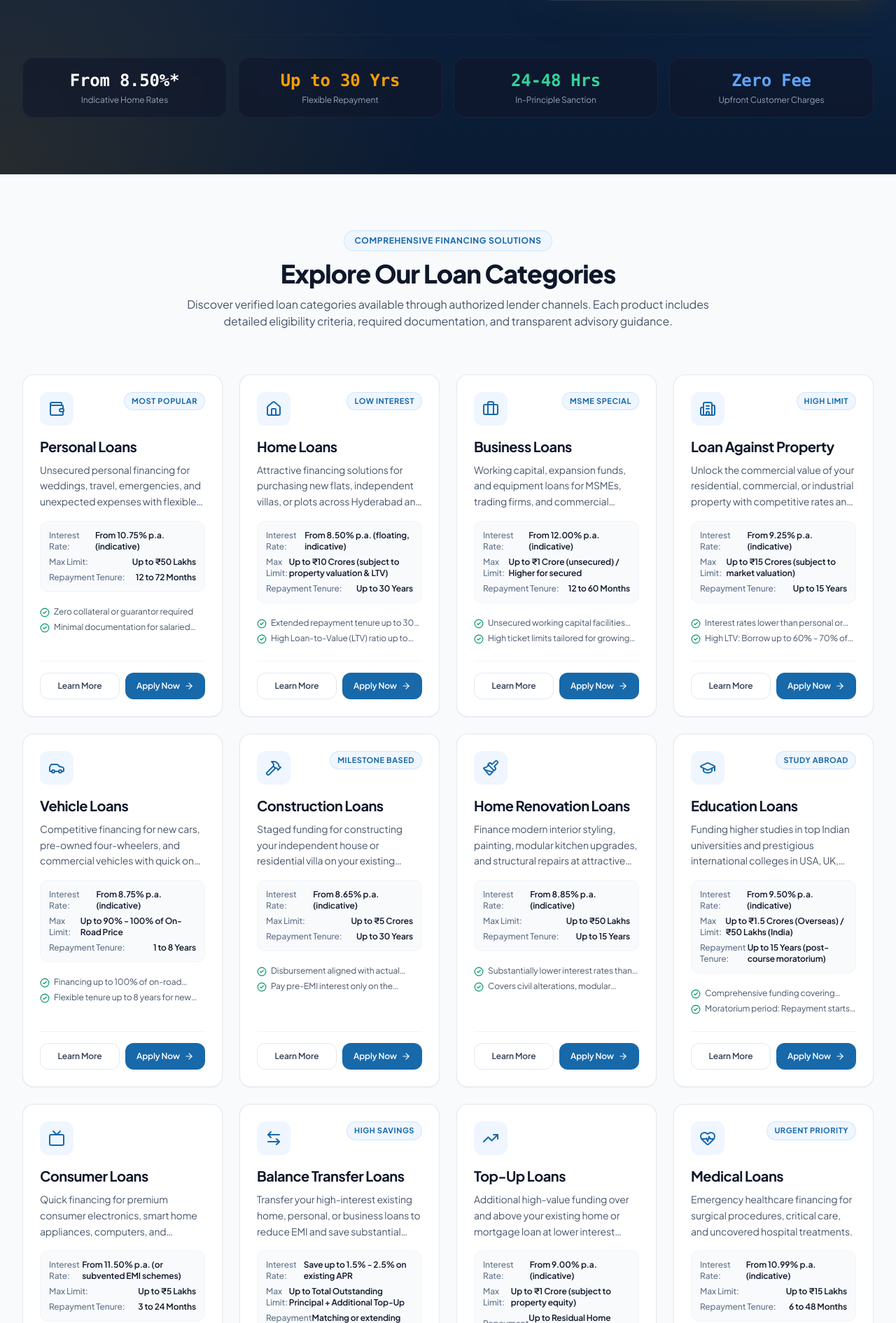
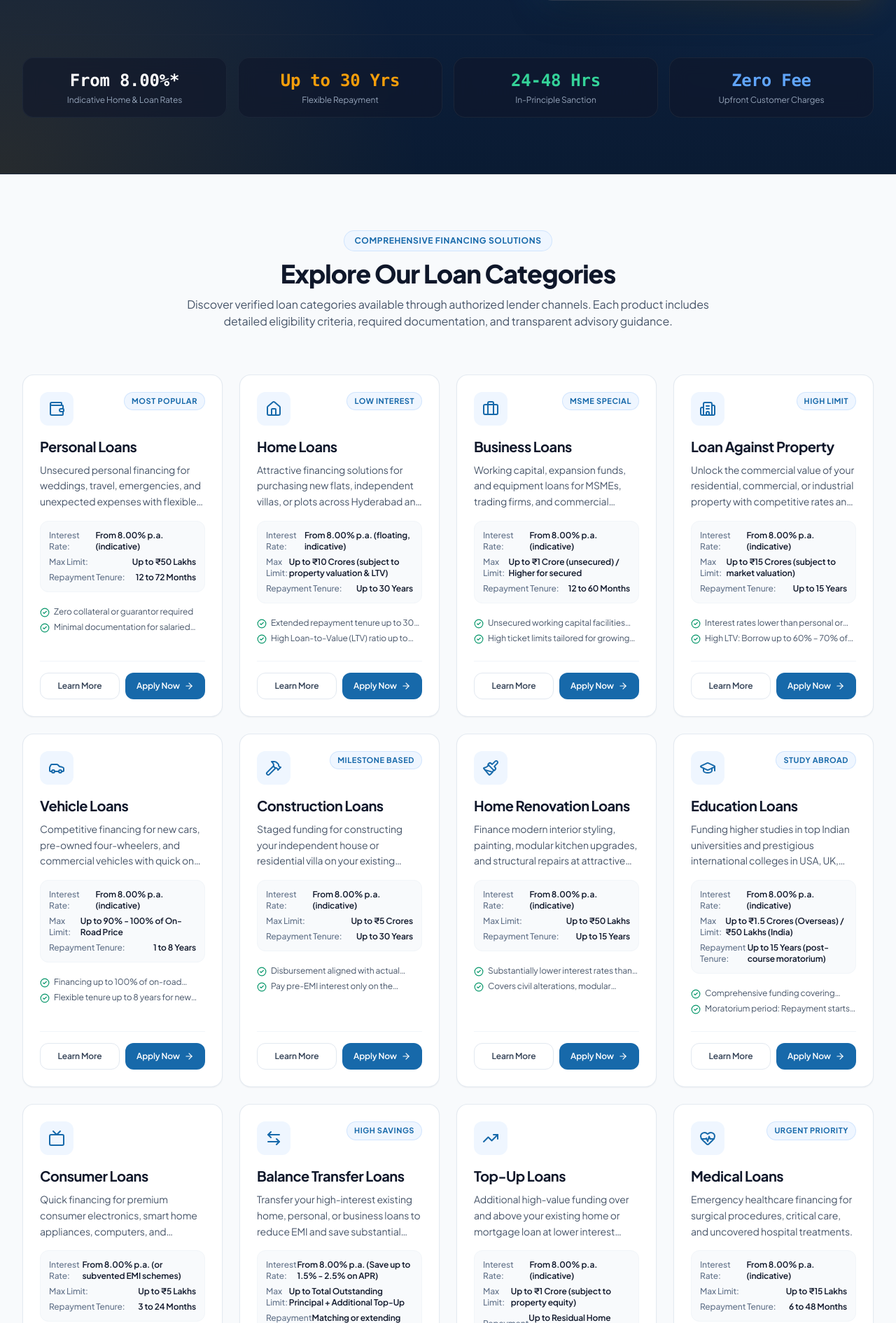
Before and after one commit to zippytechsystems/Zippy-ICIC-loans-connector-website, a React (Vite) app: page / in a window 1280 px wide. Shown: the part 1390-3280 px from the top of the page at 70% size. Built offline with nearby package versions, Linux system fonts and the light colour scheme.

Commit message:
feat(rates): update starting interest rates to 8.00% across all loan products and home banners

```diff
--- a/src/components/calculator/EmiCalculator.tsx
+++ b/src/components/calculator/EmiCalculator.tsx
@@ -12,7 +12,7 @@ interface EmiCalculatorProps {
 export const EmiCalculator: React.FC<EmiCalculatorProps> = ({
   defaultLoanType = 'Personal Loan',
   defaultAmount = 1000000,
-  defaultRate = 10.75,
+  defaultRate = 8.0,
   defaultTenureYears = 5
 }) => {
   const navigate = useNavigate();
@@ -116,7 +116,7 @@ export const EmiCalculator: React.FC<EmiCalculatorProps> = ({
               className="w-full h-2 bg-slate-200 rounded-lg appearance-none cursor-pointer accent-fintech-royal"
             />
             <div className="flex justify-between text-[11px] text-slate-400 font-medium">
-              <span>7.5% (Home Loans)</span>
+              <span>8.0% (Starting Rate)</span>
               <span>12% (Personal)</span>
               <span>22%</span>
             </div>
--- a/src/components/home/HeroImageSlider.tsx
+++ b/src/components/home/HeroImageSlider.tsx
@@ -53,7 +53,7 @@ const SLIDES: SlideItem[] = [
     headline: "Make Your Family's Dream Home a Reality",
     subheadline: 'End-to-end guidance for new flats, independent villas, and resale houses across Hyderabad & Telangana with competitive bank interest rates.',
     metrics: [
-      { label: 'Indicative Rates', value: 'From 8.50%*' },
+      { label: 'Indicative Rates', value: 'From 8.00%*' },
       { label: 'Max Tenure', value: 'Up to 30 Yrs' },
       { label: 'Sanction Speed', value: '24-48 Hrs*' }
     ],
--- a/src/data/loansData.ts
+++ b/src/data/loansData.ts
@@ -40,7 +40,7 @@ export const LOANS_DATA: LoanProduct[] = [
     shortDescription: "Unsecured personal financing for weddings, travel, emergencies, and unexpected expenses with flexible tenure.",
     heroHeadline: "Fast & Convenient Personal Loan Referral Guidance in Hyderabad",
     fullDescription: "Personal loans provide quick, multi-purpose liquidity without pledging any collateral. Whether you are planning a milestone family event, consolidating existing card obligations, funding sudden medical emergencies, or renovating your apartment in Hyderabad, our advisory service helps you structure your requirement and guides you through the application channel with partner lenders.",
-    indicativeRate: "From 10.75% p.a. (indicative)",
+    indicativeRate: "From 8.00% p.a. (indicative)",
     tenureRange: "12 to 72 Months",
     maxAmount: "Up to ₹50 Lakhs",
     processingTime: "24 – 72 Hours (subject to lender verification)",
@@ -108,7 +108,7 @@ export const LOANS_DATA: LoanProduct[] = [
     shortDescription: "Attractive financing solutions for purchasing new flats, independent villas, or plots across Hyderabad and Telangana.",
     heroHeadline: "Affordable Home Loan Guidance for Your Dream Property in Hyderabad",
     fullDescription: "Purchasing a home is one of the most critical financial decisions you will ever make. Our loan connector team provides end-to-end guidance for residential real estate acquisitions across Hyderabad, Cyberabad, and expanding Telangana corridors. We assist with assessing your borrowing capacity, structuring co-borrower profiles, understanding property legal scrutiny stages, and routing your application to authorized lending officers.",
-    indicativeRate: "From 8.50% p.a. (floating, indicative)",
+    indicativeRate: "From 8.00% p.a. (floating, indicative)",
     tenureRange: "Up to 30 Years",
     maxAmount: "Up to ₹10 Crores (subject to property valuation & LTV)",
     processingTime: "5 – 10 Working Days (including legal & technical verification)",
@@ -172,7 +172,7 @@ export const LOANS_DATA: LoanProduct[] = [
     shortDescription: "Working capital, expansion funds, and equipment loans for MSMEs, trading firms, and commercial enterprises in Telangana.",
     heroHeadline: "Scale Your Business With Tailored Commercial Loan Guidance",
     fullDescription: "From manufacturing units in Jeedimetla and Balanagar to IT solution providers in Madhapur and retail chains across Hyderabad, businesses need agile liquidity to seize market opportunities. Our referral assistance bridges business owners with authorized MSME and commercial banking desks for collateral-free term loans, cash credit (CC) limits, and overdraft facilities.",
-    indicativeRate: "From 12.00% p.a. (indicative)",
+    indicativeRate: "From 8.00% p.a. (indicative)",
     tenureRange: "12 to 60 Months",
     maxAmount: "Up to ₹1 Crore (unsecured) / Higher for secured",
     processingTime: "3 – 7 Working Days",
@@ -236,7 +236,7 @@ export const LOANS_DATA: LoanProduct[] = [
     shortDescription: "Unlock the commercial value of your residential, commercial, or industrial property with competitive rates and high limits.",
     heroHeadline: "Monetize Your Hyderabad Property With High-Value Mortgage Loans",
     fullDescription: "Loan Against Property (LAP) allows property owners in Hyderabad, Secunderabad, and adjoining Telangana regions to leverage self-occupied residential houses, commercial office spaces, or industrial plots. By mortgaging your registered real estate asset, you obtain high loan limits at substantially lower interest rates compared to unsecured funding, with repayment tenures stretching up to 15 years.",
-    indicativeRate: "From 9.25% p.a. (indicative)",
+    indicativeRate: "From 8.00% p.a. (indicative)",
     tenureRange: "Up to 15 Years",
     maxAmount: "Up to ₹15 Crores (subject to market valuation)",
     processingTime: "7 – 14 Working Days",
@@ -296,7 +296,7 @@ export const LOANS_DATA: LoanProduct[] = [
     shortDescription: "Competitive financing for new cars, pre-owned four-wheelers, and commercial vehicles with quick on-road funding.",
     heroHeadline: "Drive Your Ideal Vehicle Home With Guided Auto Loan Assistance",
     fullDescription: "Whether purchasing a brand-new electric vehicle, a premium sedan, or a verified pre-owned car in Hyderabad, auto financing provides quick access to road-ready mobility. We assist car buyers in navigating vehicle loan options, on-road price financing parameters, and seasonal festive interest packages offered through authorized lender networks.",
-    indicativeRate: "From 8.75% p.a. (indicative)",
+    indicativeRate: "From 8.00% p.a. (indicative)",
     tenureRange: "1 to 8 Years",
     maxAmount: "Up to 90% - 100% of On-Road Price",
     processingTime: "24 – 48 Hours",
@@ -351,7 +351,7 @@ export const LOANS_DATA: LoanProduct[] = [
     shortDescription: "Staged funding for constructing your independent house or residential villa on your existing freehold plot.",
     heroHeadline: "Build on Your Own Land With Stage-Wise Construction Loan Guidance",
     fullDescription: "If you already own an unencumbered residential plot in Hyderabad, Shadnagar, Medchal, or anywhere in Telangana, a construction loan funds the civil work and structural development step-by-step. Unlike generic lump-sum loans, construction finance disburses funds in stages corresponding to engineering milestones (foundation, plinth, slab casting, brickwork, and finishing), ensuring your interest outflow is matched to work completed.",
-    indicativeRate: "From 8.65% p.a. (indicative)",
+    indicativeRate: "From 8.00% p.a. (indicative)",
     tenureRange: "Up to 30 Years",
     maxAmount: "Up to ₹5 Crores",
     processingTime: "7 – 10 Working Days",
@@ -407,7 +407,7 @@ export const LOANS_DATA: LoanProduct[] = [
     shortDescription: "Finance modern interior styling, painting, modular kitchen upgrades, and structural repairs at attractive rates.",
     heroHeadline: "Revitalize Your Living Space With Home Improvement Financing",
     fullDescription: "Homes require aesthetic refreshes, structural waterproofing, and contemporary interior upgrades over time. Home Renovation Loans provide cost-effective liquidity to revamp your existing apartment or house in Hyderabad. Benefiting from interest rates far lower than unsecured credit lines, this secured facility lets you enhance your home's comfort, longevity, and capital valuation.",
-    indicativeRate: "From 8.85% p.a. (indicative)",
+    indicativeRate: "From 8.00% p.a. (indicative)",
     tenureRange: "Up to 15 Years",
     maxAmount: "Up to ₹50 Lakhs",
     processingTime: "3 – 5 Working Days",
@@ -462,7 +462,7 @@ export const LOANS_DATA: LoanProduct[] = [
     shortDescription: "Funding higher studies in top Indian universities and prestigious international colleges in USA, UK, Canada & Germany.",
     heroHeadline: "Empower Your Academic Ambitions With Global Education Loan Guidance",
     fullDescription: "Higher education opens international careers, and financing should never be an obstacle to your potential. Hyderabad sends thousands of bright engineering and management students annually to premier universities across the USA, UK, Australia, Germany, and India. Our loan connector guidance assists students and co-borrower parents in securing collateralized or non-collateral education financing covering tuition fees, living allowances, travel expenses, and health insurance.",
-    indicativeRate: "From 9.50% p.a. (indicative)",
+    indicativeRate: "From 8.00% p.a. (indicative)",
     tenureRange: "Up to 15 Years (post-course moratorium)",
     maxAmount: "Up to ₹1.5 Crores (Overseas) / ₹50 Lakhs (India)",
     processingTime: "5 – 10 Working Days",
@@ -518,7 +518,7 @@ export const LOANS_DATA: LoanProduct[] = [
     shortDescription: "Quick financing for premium consumer electronics, smart home appliances, computers, and household devices.",
     heroHeadline: "Upgrade Your Lifestyle With Convenient Consumer Financing Guidance",
     fullDescription: "From modern computing setups for hybrid work to high-end home entertainment and smart appliances, consumer loans provide instant purchasing flexibility. We assist customers in discovering zero-downpayment and structured EMI schemes through authorized lender tie-ups, allowing you to split large purchases into manageable monthly installments.",
-    indicativeRate: "From 11.50% p.a. (or subvented EMI schemes)",
+    indicativeRate: "From 8.00% p.a. (or subvented EMI schemes)",
     tenureRange: "3 to 24 Months",
     maxAmount: "Up to ₹5 Lakhs",
     processingTime: "Instant to 4 Hours",
@@ -569,7 +569,7 @@ export const LOANS_DATA: LoanProduct[] = [
     shortDescription: "Transfer your high-interest existing home, personal, or business loans to reduce EMI and save substantial interest.",
     heroHeadline: "Reduce Your Monthly EMIs With Smart Loan Balance Transfer Assistance",
     fullDescription: "Are you paying inflated interest rates on an older home loan, personal loan, or business facility? A loan balance transfer allows you to shift your outstanding principal balance to a new lender offering lower interest margins, better service terms, and the opportunity to bundle an additional top-up loan. Our advisors analyze your ongoing repayment schedule, calculate realistic net interest savings after switching costs, and coordinate the handover process with partner banks.",
-    indicativeRate: "Save up to 1.5% - 2.5% on existing APR",
+    indicativeRate: "From 8.00% p.a. (Save up to 1.5% - 2.5% on APR)",
     tenureRange: "Matching or extending residual loan tenure",
     maxAmount: "Up to Total Outstanding Principal + Additional Top-Up",
     processingTime: "5 – 10 Working Days",
@@ -629,7 +629,7 @@ export const LOANS_DATA: LoanProduct[] = [
     shortDescription: "Additional high-value funding over and above your existing home or mortgage loan at lower interest rates.",
     heroHeadline: "Access Extra Capital On Your Existing Active Home Loan",
     fullDescription: "If you have been diligently servicing a home loan or loan against property for at least 12-24 months, your property's value has likely appreciated while your outstanding debt has reduced. A Top-Up Loan enables you to borrow additional funds against this created equity without mortgaging a second property. Enjoy interest rates nearly identical to home loans, flexible tenures, and minimal documentation.",
-    indicativeRate: "From 9.00% p.a. (indicative)",
+    indicativeRate: "From 8.00% p.a. (indicative)",
     tenureRange: "Up to Residual Home Loan Tenure (or 15-20 years)",
     maxAmount: "Up to ₹1 Crore (subject to property equity)",
     processingTime: "48 – 96 Hours",
@@ -680,7 +680,7 @@ export const LOANS_DATA: LoanProduct[] = [
     shortDescription: "Emergency healthcare financing for surgical procedures, critical care, and uncovered hospital treatments.",
     heroHeadline: "Immediate Financial Relief for Critical Healthcare Needs",
     fullDescription: "Medical crises arrive without warning, and standard health insurance policies often leave substantial gaps for uncovered consumables, specialized elective surgeries, robotic procedures, or out-of-pocket hospital advances. Our emergency medical loan guidance connects families in Hyderabad and Telangana with expedited personal credit avenues and healthcare financing desks to ensure immediate patient care takes priority over financial stress.",
-    indicativeRate: "From 10.99% p.a. (indicative)",
+    indicativeRate: "From 8.00% p.a. (indicative)",
     tenureRange: "6 to 48 Months",
     maxAmount: "Up to ₹15 Lakhs",
     processingTime: "Express: 12 – 24 Hours priority routing",
--- a/src/pages/Home.tsx
+++ b/src/pages/Home.tsx
@@ -135,7 +135,7 @@ export const Home: React.FC = () => {
                   <div className="grid grid-cols-2 gap-3 my-5">
                     <div className="p-3 rounded-xl bg-slate-800/60 border border-slate-700/60">
                       <span className="text-[11px] text-slate-400 block mb-0.5">Indicative Rates</span>
-                      <span className="text-lg font-bold text-white font-mono">From 8.50%*</span>
+                      <span className="text-lg font-bold text-white font-mono">From 8.00%*</span>
                       <span className="text-[10px] text-slate-500 block">Per annum</span>
                     </div>
                     <div className="p-3 rounded-xl bg-slate-800/60 border border-slate-700/60">
@@ -185,8 +185,8 @@ export const Home: React.FC = () => {
           {/* Quick Trust Highlights Strip */}
           <div className="mt-12 pt-8 border-t border-slate-800/70 grid grid-cols-2 md:grid-cols-4 gap-3.5 sm:gap-4 text-center">
             <div className="p-4 rounded-2xl bg-slate-900/60 border border-slate-800/80 backdrop-blur-md hover:border-slate-700 transition-all">
-              <span className="text-xl sm:text-2xl font-extrabold text-white font-mono block">From 8.50%*</span>
-              <span className="text-xs text-slate-400 mt-1 block">Indicative Home Rates</span>
+              <span className="text-xl sm:text-2xl font-extrabold text-white font-mono block">From 8.00%*</span>
+              <span className="text-xs text-slate-400 mt-1 block">Indicative Home & Loan Rates</span>
             </div>
             <div className="p-4 rounded-2xl bg-slate-900/60 border border-slate-800/80 backdrop-blur-md hover:border-slate-700 transition-all">
               <span className="text-xl sm:text-2xl font-extrabold text-accent font-mono block">Up to 30 Yrs</span>
@@ -271,7 +271,7 @@ export const Home: React.FC = () => {
       {/* Interactive EMI Calculator Section */}
       <section className="py-20 bg-white border-y border-slate-200/80">
         <div className="max-w-7xl mx-auto px-4 sm:px-6 lg:px-8">
-          <EmiCalculator defaultLoanType="Personal Loans" defaultAmount={1500000} defaultRate={10.75} defaultTenureYears={5} />
+          <EmiCalculator defaultLoanType="Personal Loans" defaultAmount={1500000} defaultRate={8.0} defaultTenureYears={5} />
         </div>
       </section>
 
```
Also changed, not shown: 1 other file (tests, documents, lock files or other folders).
